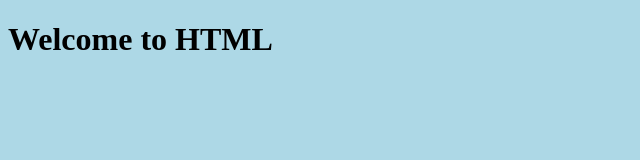
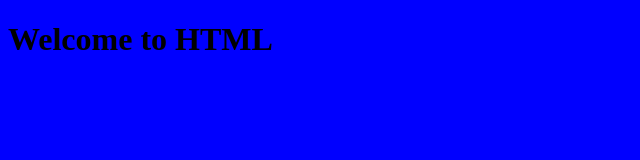
Before and after one commit to nguttam1982/NICT_First, a plain HTML site: page index.html in a window 1280 px wide. Shown: the whole page, without its empty margins (0-640 px from the left). Drawn offline with Linux system fonts and the light colour scheme.

Commit message:
Update index.html

```diff
--- a/index.html
+++ b/index.html
@@ -5,7 +5,7 @@
     <meta name="viewport" content="width=device-width, initial-scale=1.0">
     <title>Document</title>
 </head>
-<body bgcolor="lightblue">
+<body bgcolor="blue">
     <h1>
         Welcome to HTML
     </h1>
```
